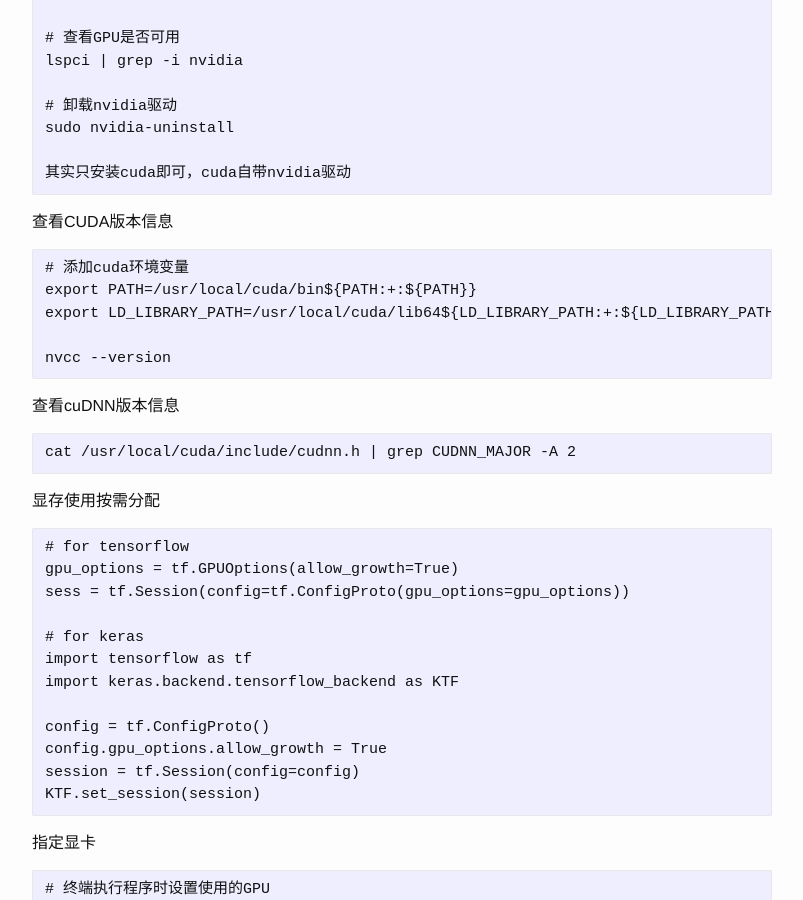
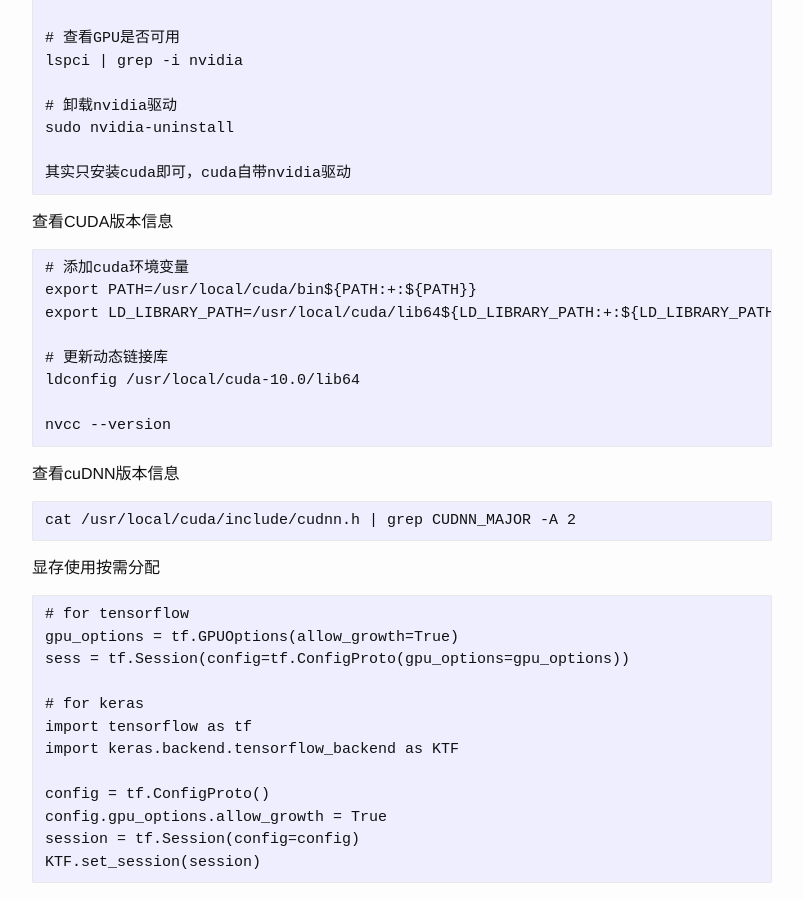
Before and after one commit to josephstalin117/josephstalin117.github.io, a Jekyll site: the page built from _posts/2018-6-09-tensorflow.markdown, in a window 1280 px wide and 900 px high, scrolled down 1048 px. Shown: the whole window, without its empty margins (238-1041 px from the left). Built offline with Jekyll 4.4.1, drawn with Linux system fonts in a browser that asks for light colours.

Commit message:
add ldconfig

````diff
--- a/_posts/2018-6-09-tensorflow.markdown
+++ b/_posts/2018-6-09-tensorflow.markdown
@@ -61,6 +61,9 @@
 # 添加cuda环境变量
 export PATH=/usr/local/cuda/bin${PATH:+:${PATH}}
 export LD_LIBRARY_PATH=/usr/local/cuda/lib64${LD_LIBRARY_PATH:+:${LD_LIBRARY_PATH}}
+
+# 更新动态链接库
+ldconfig /usr/local/cuda-10.0/lib64
 
 nvcc --version
 ```
````
